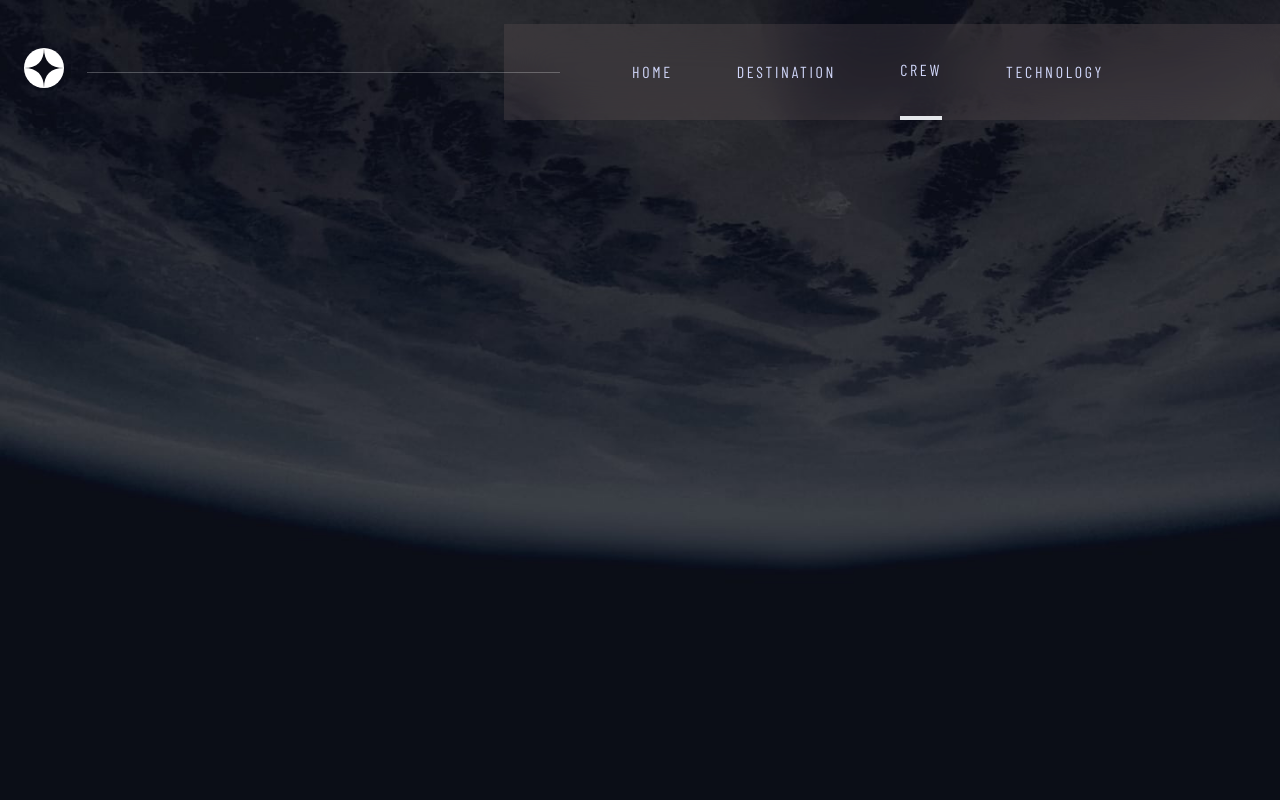
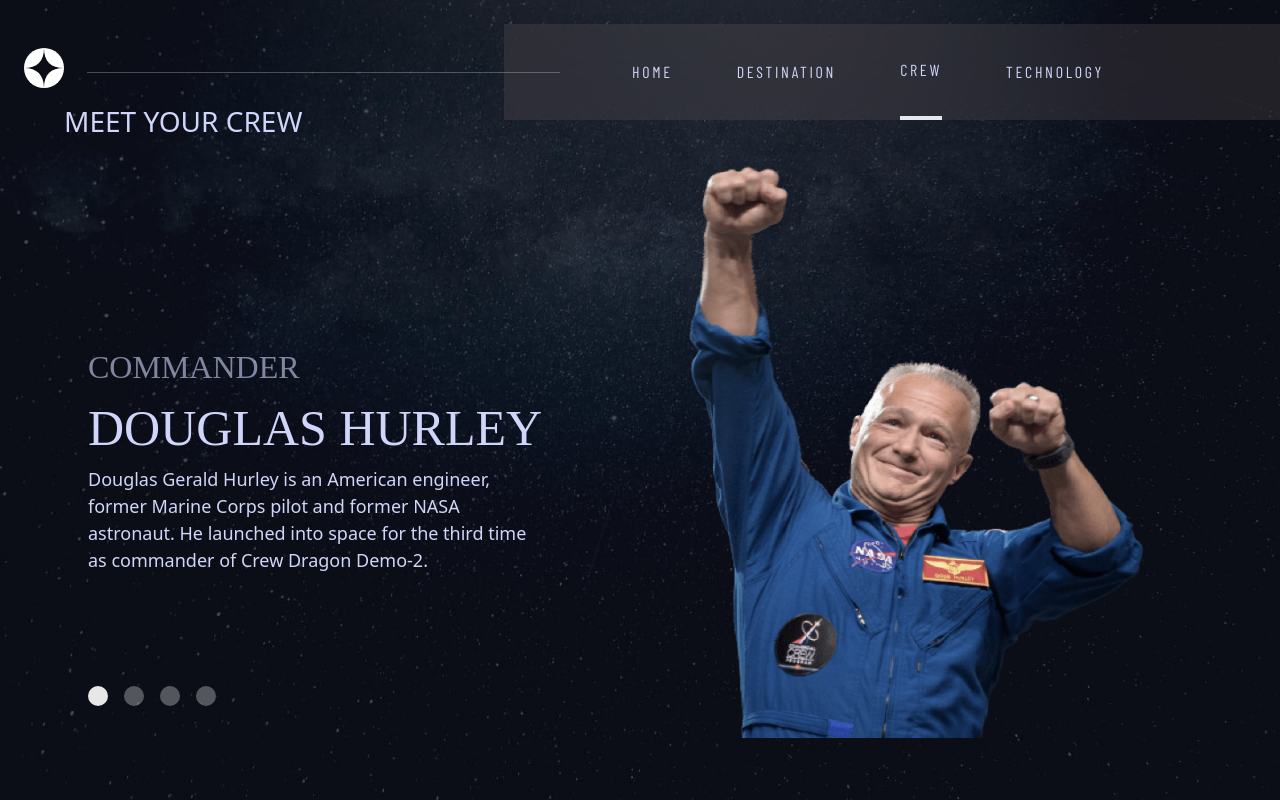
Before and after one commit to pastendi/space-tourism, a React (Vite) app: page /crew in a window 1280 px wide. Built offline with nearby package versions, Linux system fonts and the light colour scheme; a web font is replaced by a local one.

Commit message:
crew page completion

```diff
--- a/src/pages/Crew.jsx
+++ b/src/pages/Crew.jsx
@@ -1,10 +1,59 @@
-import React from 'react'
-
+import React, { useState } from 'react'
+import { crews } from '../utils/crew'
 const Crew = () => {
+  const [choice, setChoice] = useState(0)
   return (
     <div>
-      <div className='absolute left-0 top-0 bg-mobile-crew md:bg-tablet-crew lg:bg-desktop-crew bg-no-repeat min-h-screen h-screen w-screen bg-cover'>
-        <div className='container max-w-6xl mx-auto'></div>
+      <div className='absolute left-0 top-0 bg-mobile-destination md:bg-tablet-destination lg:bg-desktop-destination bg-no-repeat min-h-screen h-auto w-screen bg-cover'>
+        <div className='container md:max-w-2xl lg:max-w-6xl mx-auto'>
+          <div className='flex justify-center md:justify-start mt-20'>
+            <p className='uppercase mt-5 md:text-[20px] lg:text-[28px]'>
+              meet your crew
+            </p>
+          </div>
+          <div className='flex flex-col md:flex-col-reverse p-6 lg:flex-row-reverse '>
+            {/* crew image */}
+            <div className=' flex  justify-center lg:w-1/2'>
+              <img
+                src={crews[choice].image}
+                alt=''
+                className='w-[223px] h-[327px] md:w-[456px] md:h-[572px]'
+              />
+            </div>
+            <div className='h-[1px] bg-white bg-opacity-25 mt-0 md:hidden'></div>
+            {/* crew section */}
+            <div className='lg:w-1/2 mt-8 lg:mt-20 space-y-6 flex flex-col md:flex-col-reverse'>
+              {/* tabs */}
+              <div className='flex space-x-4 justify-center md:my-8 lg:mt-28 lg:justify-start'>
+                {crews.map((x, index) => {
+                  return (
+                    <div
+                      key={index}
+                      onClick={() => setChoice(index)}
+                      className={` h-3 w-3 md:h-5 md:w-5 rounded-full uppercase bg-white bg-opacity-30 hover:bg-opacity-50 ${
+                        choice == index && 'bg-opacity-90'
+                      }`}
+                    />
+                  )
+                })}
+              </div>
+              {/* crew description */}
+              <div className='flex flex-col items-center lg:items-start'>
+                <div>
+                  <h3 className='text-center uppercase opacity-60 text-[16px] lg:text-left md:text-[24px] lg:text-[32px]'>
+                    {crews[choice].role}
+                  </h3>
+                  <h3 className='uppercase text-[24px] text-center lg:text-left md:text-[40px] lg:text-[50px]'>
+                    {crews[choice].name}
+                  </h3>
+                  <p className='text-center lg:text-left text-[15px] md:text-[1rem] lg:text-[18px] max-w-[458px]'>
+                    {crews[choice].about}
+                  </p>
+                </div>
+              </div>
+            </div>
+          </div>
+        </div>
       </div>
     </div>
   )
--- a/src/pages/Destination.jsx
+++ b/src/pages/Destination.jsx
@@ -42,7 +42,7 @@
               <div className='flex flex-col '>
                 <div>
                   <h3 className='uppercase text-center lg:text-left md:text-[80px]'>
-                    Moon
+                    {destinations[choice].name}
                   </h3>
                   <p className='text-center lg:text-left text-[15px] md:text-[1rem]'>
                     {destinations[choice].about}
--- /dev/null
+++ b/src/utils/crew.js
@@ -0,0 +1,34 @@
+import doglus from '../images/crew/image-douglas-hurley.png'
+import mark from '../images/crew/image-mark-shuttleworth.png'
+import victor from '../images/crew/image-victor-glover.png'
+import anousheh from '../images/crew/image-anousheh-ansari.png'
+export const crews = [
+  {
+    role: 'commander',
+    name: 'douglas hurley',
+    image: doglus,
+    about:
+      'Douglas Gerald Hurley is an American engineer, former Marine Corps pilot and former NASA astronaut. He launched into space for the third time as commander of Crew Dragon Demo-2.',
+  },
+  {
+    role: 'mission specialist',
+    name: 'mark shuttleworth',
+    image: mark,
+    about:
+      'Mark Richard Shuttleworth is the founder and CEO of Canonical, the company behind the Linux-based Ubuntu operating system. Shuttleworth became the first South African to travel to space as a space tourist.',
+  },
+  {
+    role: 'pilot',
+    name: 'victor glover',
+    image: victor,
+    about:
+      'Pilot on the first operational flight of the SpaceX Crew Dragon to the International Space Station. Glover is a commander in the U.S. Navy where he pilots an F/A-18.He was a crew member of Expedition 64, and served as a station systems flight engineer. ',
+  },
+  {
+    role: 'flight engineer',
+    name: 'anousheh ansari',
+    image: anousheh,
+    about:
+      'Anousheh Ansari is an Iranian American engineer and co-founder of Prodea Systems. Ansari was the fourth self-funded space tourist, the first self-funded woman to fly to the ISS, and the first Iranian in space. ',
+  },
+]
```
